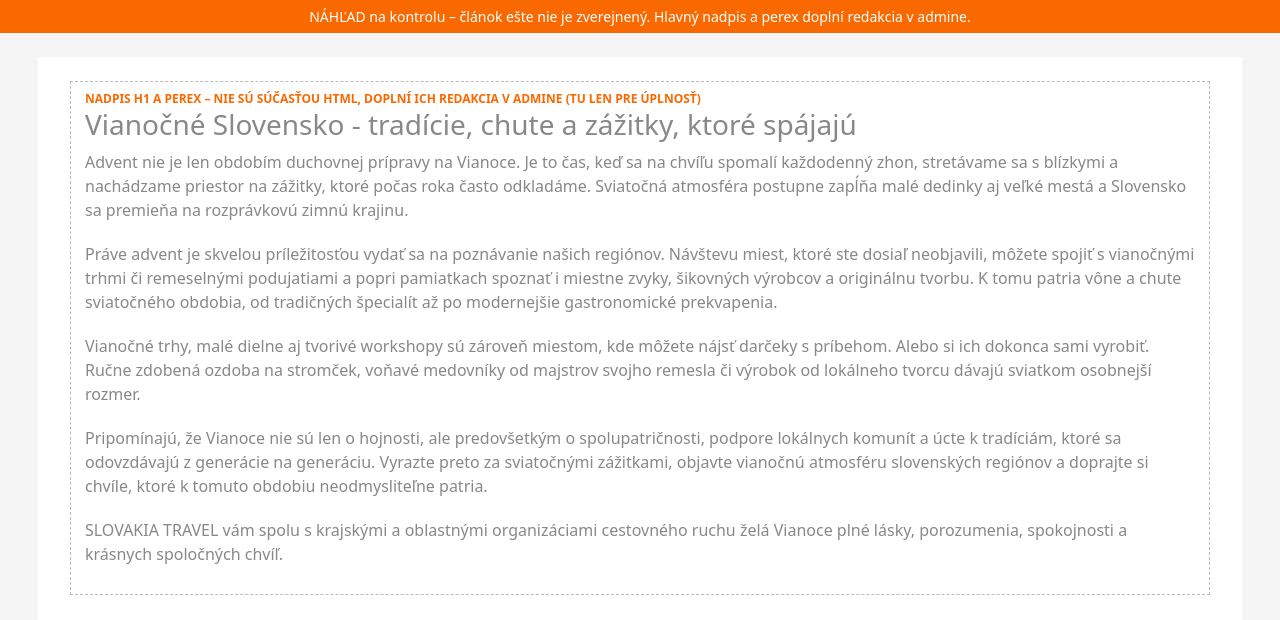
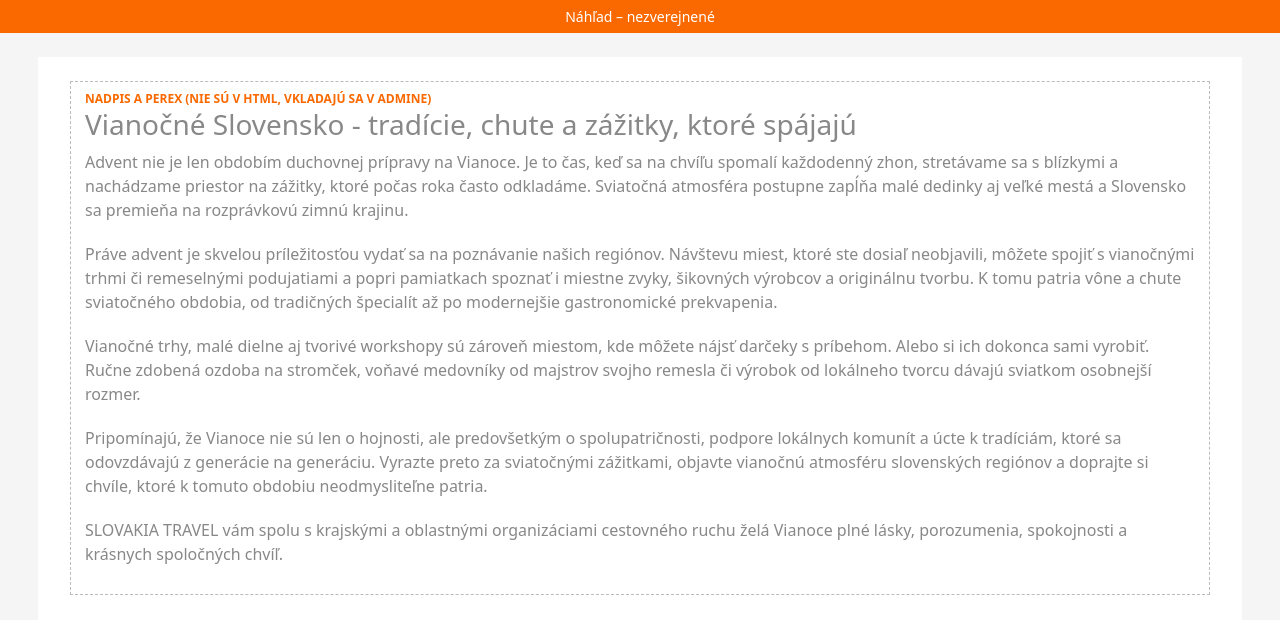
Before and after one commit to matejsimko/slovakiatravel-blog-nahlad, a plain HTML site: page index.html in a window 1280 px wide. Shown: the top 620 px of the page. Drawn offline with nearby package versions, Linux system fonts and the light colour scheme.

Commit message:
Náhľad: kratšie popisky
Co-Authored-By: Claude Opus 5.5 <noreply@anthropic.com>

```diff
--- a/index.html
+++ b/index.html
@@ -17,9 +17,9 @@ img { max-width: 100%; }  /* globálne pravidlo webu slovakia.travel (stĺpec č
 </style>
 </head>
 <body>
-<div class="nahlad-pruh">NÁHĽAD na kontrolu – článok ešte nie je zverejnený. Hlavný nadpis a perex doplní redakcia v admine.</div>
+<div class="nahlad-pruh">Náhľad – nezverejnené</div>
 <main class="clanok">
-<div class="nahlad-admin"><div class="stitok">Nadpis H1 a perex – NIE SÚ súčasťou HTML, doplní ich redakcia v admine (tu len pre úplnosť)</div>
+<div class="nahlad-admin"><div class="stitok">Nadpis a perex (nie sú v HTML, vkladajú sa v admine)</div>
 <h1>Vianočné Slovensko - tradície, chute a zážitky, ktoré spájajú</h1>
 	<p>Advent nie je len obdobím duchovnej prípravy na Vianoce. Je to čas, keď sa na chvíľu spomalí každodenný zhon, stretávame sa s blízkymi a nachádzame priestor na zážitky, ktoré počas roka často odkladáme. Sviatočná atmosféra postupne zapĺňa malé dedinky aj veľké mestá a Slovensko sa premieňa na rozprávkovú zimnú krajinu.</p>
 	<p>Práve advent je skvelou príležitosťou vydať sa na poznávanie našich regiónov. Návštevu miest, ktoré ste dosiaľ neobjavili, môžete spojiť s vianočnými trhmi či remeselnými podujatiami a popri pamiatkach spoznať i miestne zvyky, šikovných výrobcov a originálnu tvorbu. K tomu patria vône a chute sviatočného obdobia, od tradičných špecialít až po modernejšie gastronomické prekvapenia.</p>
```
